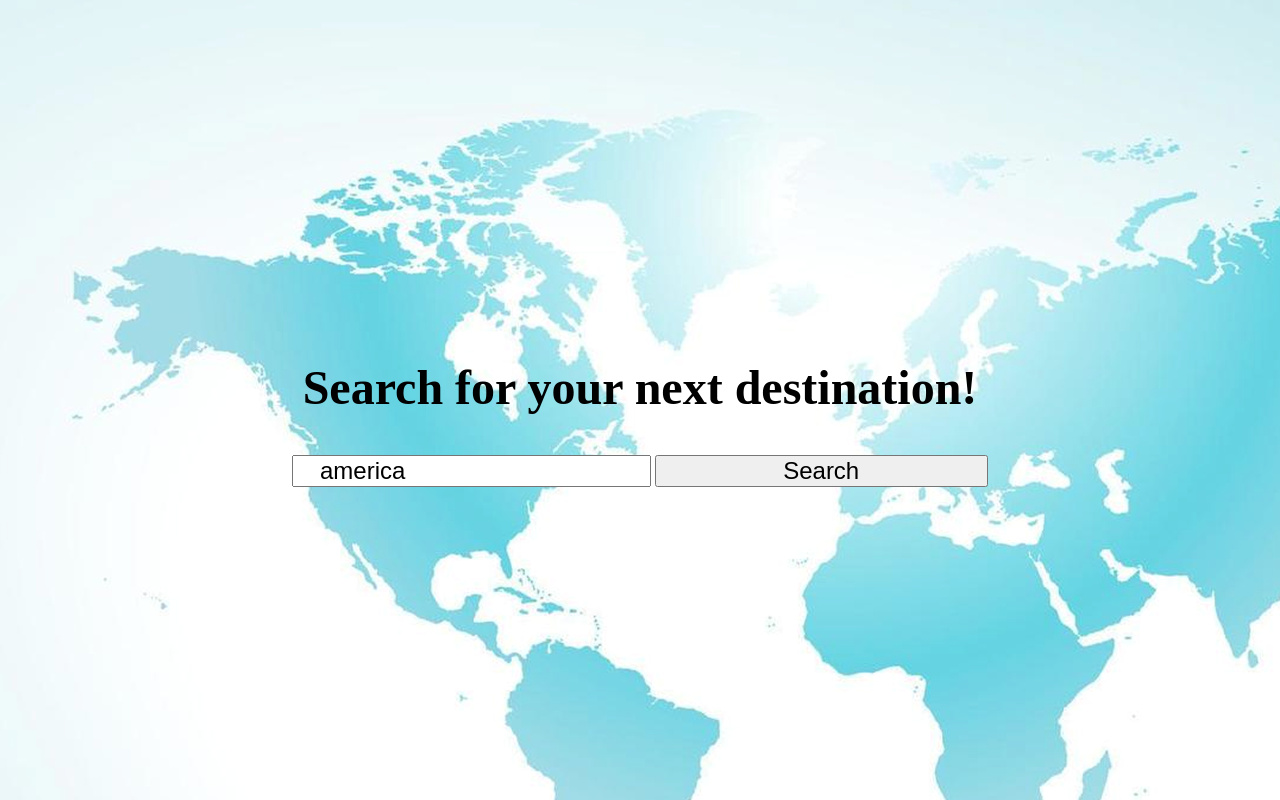
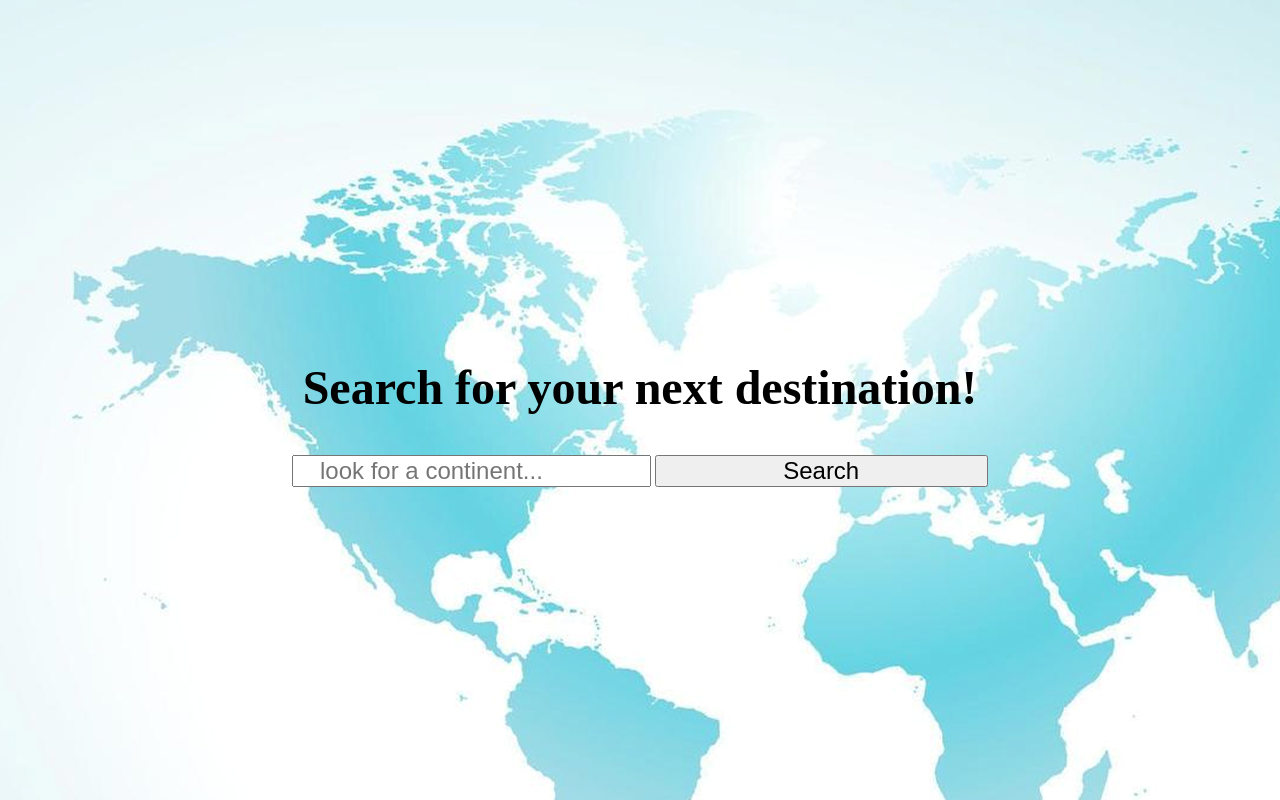
Before and after one commit to Eduarda-07/countriesApi, a plain HTML site: page index.html in a window 1280 px wide. Drawn offline with Linux system fonts and the light colour scheme.

Commit message:
tela 3 ok

```diff
--- a/index.html
+++ b/index.html
@@ -12,7 +12,7 @@
         <header>
             <div class="container">
                 <h1 class="h1_original"> Search for your next destination!</h1>
-                <input id= 'continente'  value="america" type="text" class="pesquisar_original" placeholder="look for a continent...">
+                <input id= 'continente'   type="text" class="pesquisar_original" placeholder="look for a continent...">
                 <button id='buscar' class="buscar_original">Search</button>
             </div>
         </header>
```
